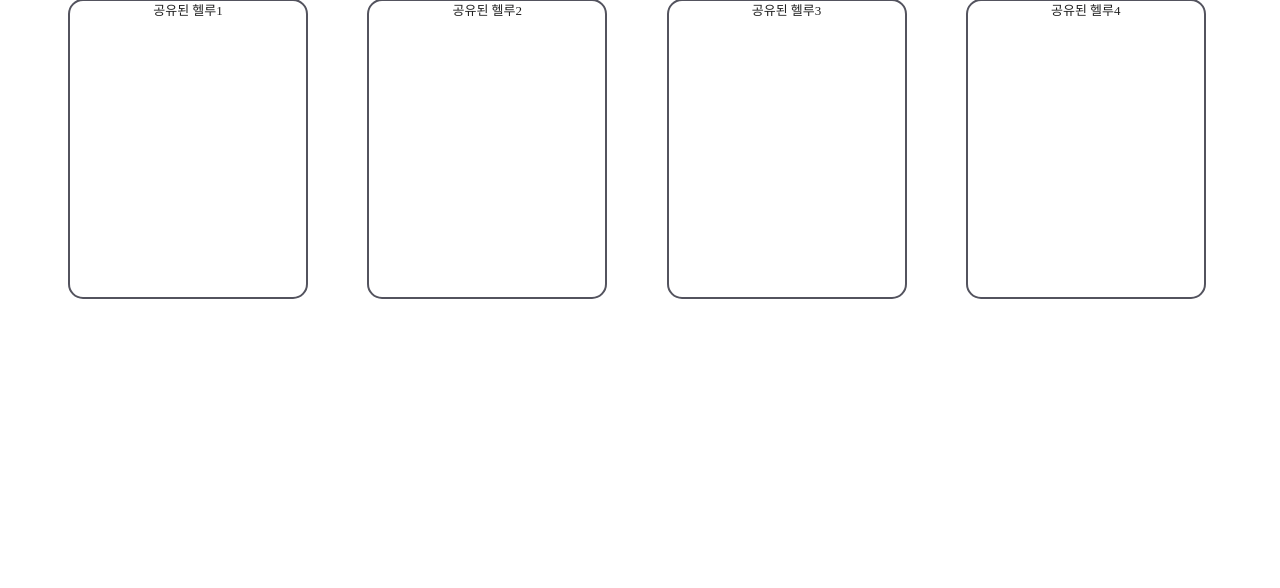
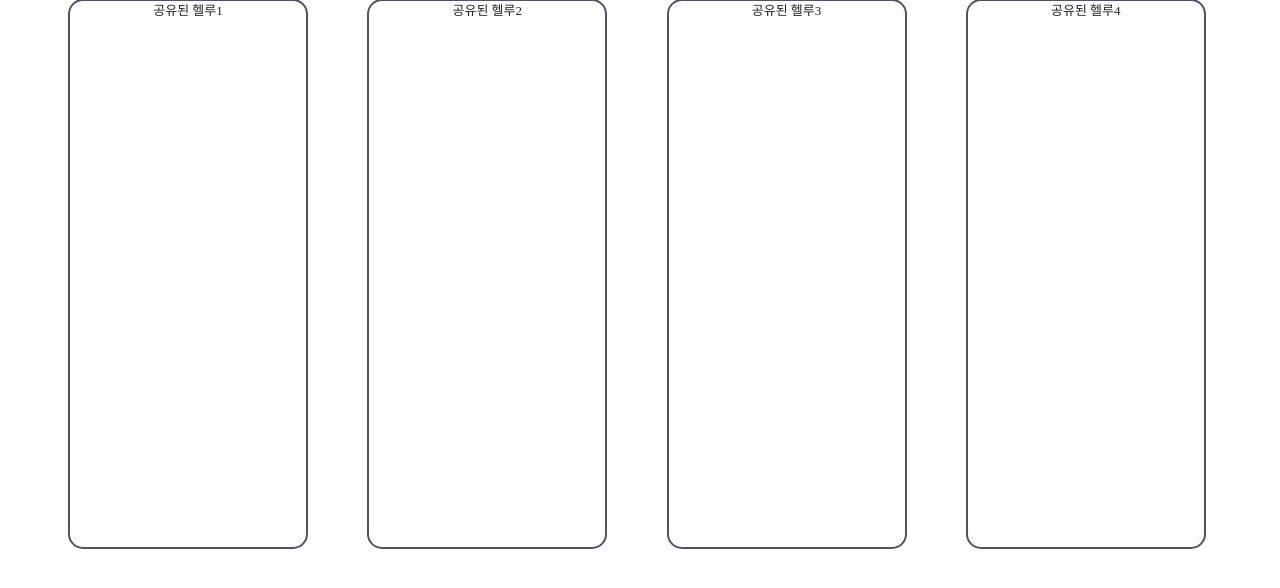
Before and after one commit to MoingXTwice/Hellrou, a Flask app: page / in a window 1280 px wide. Shown: the part 171-759 px from the top of the page. Run offline with Flask 2, Linux system fonts and the light colour scheme; some libraries are stand-ins or nearby versions.

Commit message:
main_card style 수정

```diff
--- a/static/css/main_card.css
+++ b/static/css/main_card.css
@@ -4,7 +4,7 @@
 .card_wrap .card{
     display: inline-block;
     width: 20%;
-    height: 300px;
+    height: 550px;
     margin: 20px 28px;
     border : 2px solid #53535e;
     border-radius: 15px;
```
